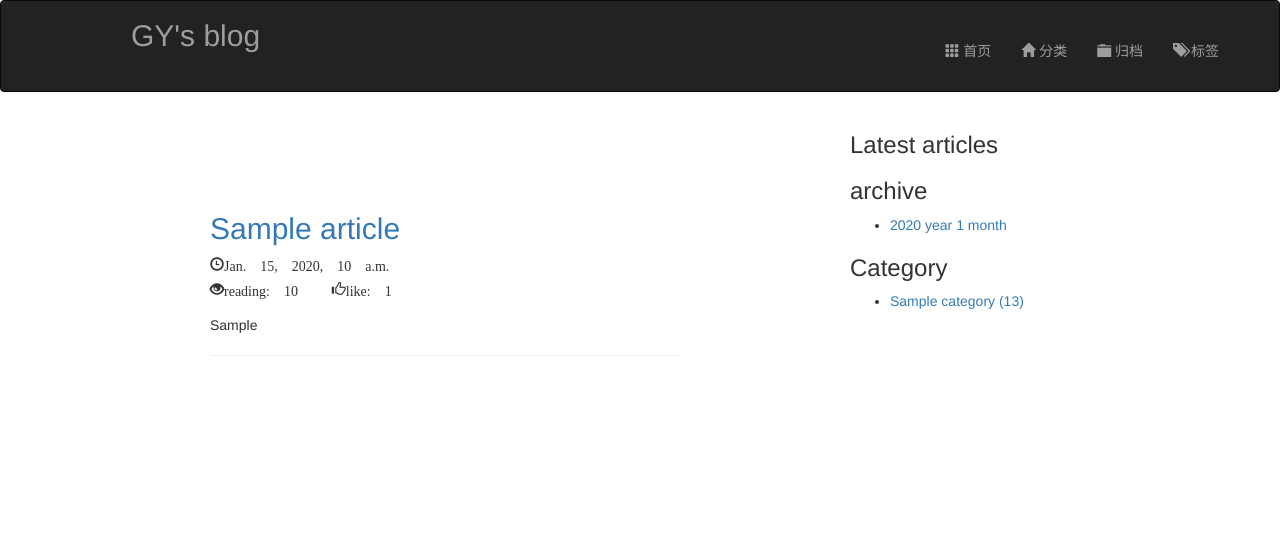
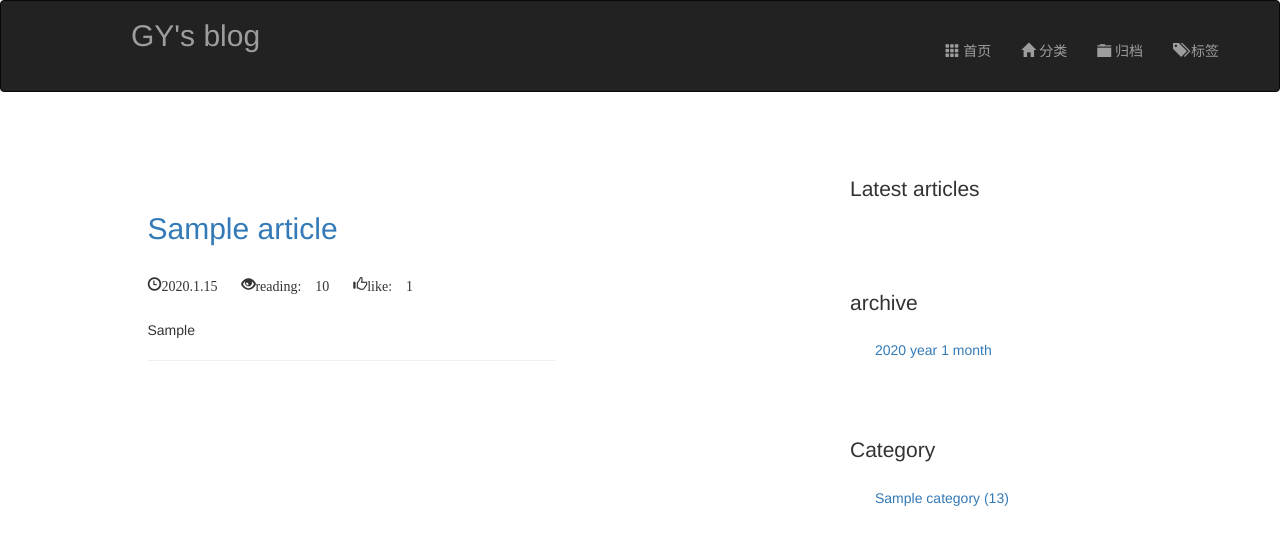
Before and after one commit to GatoY/myblog, a Django app: page / in a window 1280 px wide. Shown: the top 545 px of the page. Run offline with Django 3.2, Linux system fonts and the light colour scheme; tables that the repository leaves empty hold one stand-in row (values such as "Sample post"); some libraries are stand-ins or nearby versions.

Commit message:
some solid changes

```diff
--- /dev/null
+++ b/apps/static/apps/css/widget.css
@@ -0,0 +1,114 @@
+.widget {
+    background: #fff;
+    padding: 30px 0 0;
+}
+
+.widget-title {
+    font-size: 1.5em;
+    margin-bottom: 20px;
+    line-height: 1.6;
+    padding: 10px 0 0;
+    font-weight: 400;
+}
+
+.widget-recent-posts ul {
+    padding: 0;
+    margin: 0;
+    padding-left: 20px;
+}
+
+.widget-recent-posts ul li {
+    list-style-type: none;
+    position: relative;
+    line-height: 170%;
+    margin-bottom: 10px;
+}
+
+.widget-recent-posts ul li::before {
+    content: '\f3d3';
+    font-family: "Ionicons";
+    position: absolute;
+    left: -17px;
+    top: 3px;
+    font-size: 16px;
+    color: #000;
+}
+
+.widget-archives ul {
+    padding: 0;
+    margin: 0;
+    padding-left: 25px;
+}
+
+.widget-archives ul li {
+    list-style-type: none;
+    position: relative;
+    line-height: 170%;
+    margin-bottom: 10px;
+}
+
+.widget-archives ul li::before {
+    content: '\f3f3';
+    font-family: "Ionicons";
+    position: absolute;
+    left: -25px;
+    top: 1px;
+    font-size: 16px;
+    color: #000;
+}
+
+.widget-category ul {
+    padding: 0;
+    margin: 0;
+    padding-left: 25px;
+}
+
+.widget-category ul li {
+    list-style-type: none;
+    position: relative;
+    line-height: 170%;
+    margin-bottom: 10px;
+}
+
+.widget-category ul li::before {
+    content: '\f3fe';
+    font-family: "Ionicons";
+    position: absolute;
+    left: -25px;
+    top: 1px;
+    font-size: 18px;
+    color: #000;
+}
+
+.widget-tag-cloud ul {
+    padding: 0;
+    margin: 0;
+    margin-right: -10px;
+}
+
+.widget-tag-cloud ul li {
+    list-style-type: none;
+    font-size: 13px;
+    display: inline-block;
+    margin-right: 10px;
+    margin-bottom: 10px;
+    padding: 3px 8px;
+    border: 1px solid #ddd;
+}
+
+.widget-content ul ul {
+    margin-top: 10px;
+}
+
+.widget-content ul li {
+    margin-bottom: 10px;
+}
+
+.rss {
+    font-size: 21px;
+    margin-top: 30px;
+}
+
+.rss a {
+    color: #444;
+}
--- a/apps/templates/apps/base.html
+++ b/apps/templates/apps/base.html
@@ -4,13 +4,15 @@
 <!DOCTYPE html>
 <html lang="en">
     <head>
-        <title>GY's blog</title>
+        <title>LY's blog</title>
         <meta charset="utf-8">
             <meta name="viewport" content="width=device-width, initial-scale=1">
                 <link rel="stylesheet" href="https://maxcdn.bootstrapcdn.com/bootstrap/3.3.7/css/bootstrap.min.css">
                     <script src="https://ajax.googleapis.com/ajax/libs/jquery/3.2.1/jquery.min.js"></script>
                     <script src="https://maxcdn.bootstrapcdn.com/bootstrap/3.3.7/js/bootstrap.min.js"></script>
                     <link rel="stylesheet" href="{% static 'apps/css/github.css' %}">
+                        <link rel="stylesheet" href="{% static 'apps/css/widget.css' %}">
+
     </head>
     <body>
 
--- a/apps/templates/apps/index.html
+++ b/apps/templates/apps/index.html
@@ -8,39 +8,42 @@
     <div class="container-fluid">
         {% for article in article_list %}
         <div class="row">
-            <div class="col-sm-2"></div>
-            <div class="col-sm-8">
+            <div class="col-sm-1"></div>
+            <div class="col-sm-7">
                 <h2>
                 <a href="{% url 'apps:detail' article.pk %}">{{ article.title}}</a>
                 </h2>
             </div>
-            <div class="col-sm-2"></div>
+
         </div>
+        <br>
         <div class="row">
-            <div class="col-sm-2"></div>
-            <div class="col-sm-8">
+            <div class="col-sm-1"></div>
+            <div class="col-sm-7">
                 <div class="text-left">
-                        <p class="glyphicon glyphicon-time">{{ article.cre_date }}<p>
-                    <label style="padding-right:30px;">
+                    <label style="padding-right:20px;">
+                        <span class="glyphicon glyphicon-time">{{ article.cre_date.year }}.{{ article.cre_date.month }}.{{ article.cre_date.day }}      </span>
+                    </label>
+                    <label style="padding-right:20px;">
                         <span class="glyphicon glyphicon-eye-open">reading: {{ article.views }}</span>
                     </label>
-                    <label style="padding-right:30px;">
+                    <label style="padding-right:20px;">
                         <span class="glyphicon glyphicon-thumbs-up">like: {{ article.likes }}</span>
                     </label>
                 </div>
             </div>
-            <div class="col-sm-2"></div>
+
         </div>
 
 
-
+        <br>
         <div class="row">
-            <div class="col-sm-2" ></div>
-            <div class="col-sm-8" ><p class="text-left">{{ article.abstract }}</p>
+            <div class="col-sm-1" ></div>
+            <div class="col-sm-7" ><p class="text-left">{{ article.abstract }}</p>
             <hr><br><br>
             </div>
 
-            <div class="col-sm-2" ></div>
+
         </div>
 
         {% endfor %}
```
Also changed, not shown: 1 other file.
